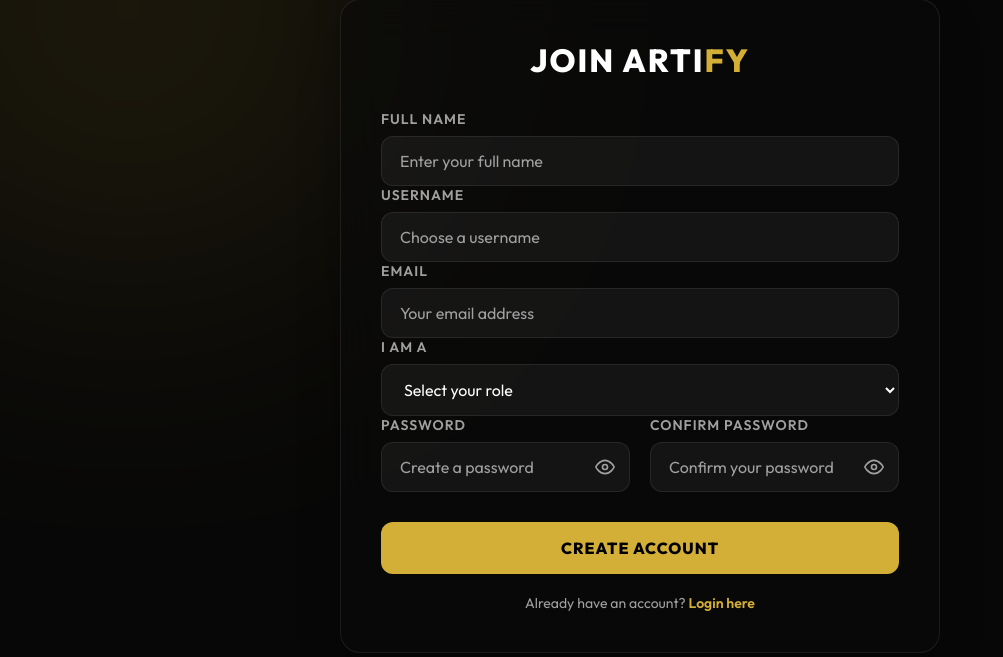
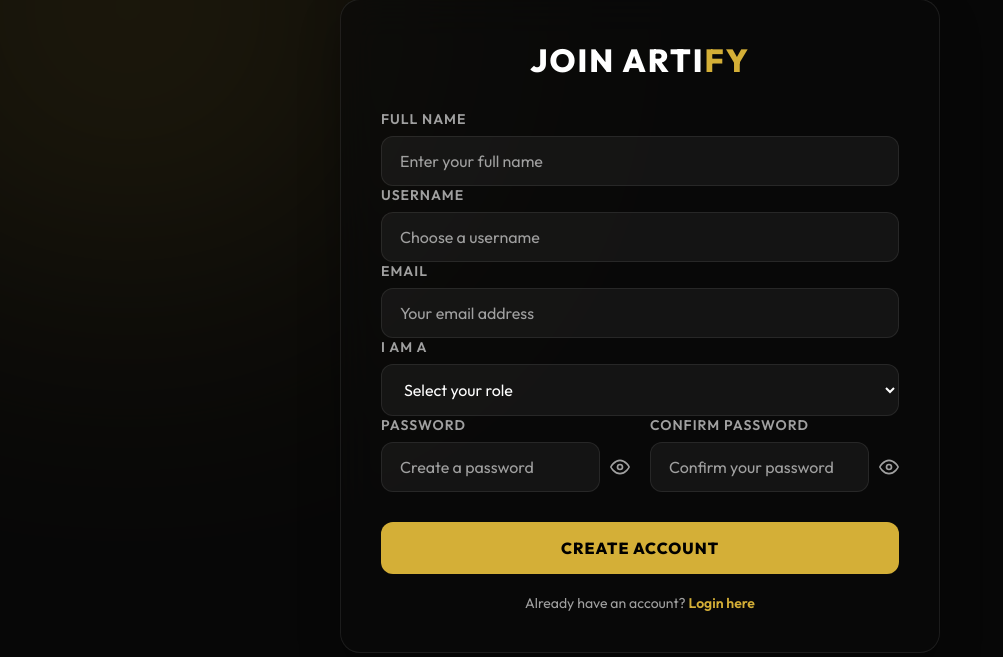
Before and after one commit to gayathrim06/Artify, a Django app: page /register/ in a window 1280 px wide. Shown: the part 121-778 px from the top of the page, without its empty margins (0-1003 px from the left). Run offline with Django 5.2, Linux system fonts and the light colour scheme.

Commit message:
Move eye icons completely outside of the input fields

```diff
--- a/templates/users/login.html
+++ b/templates/users/login.html
@@ -95,9 +95,9 @@
             </div>
             <div class="input-group">
                 <label>Password</label>
-                <div style="position: relative;">
-                    <input type="password" name="password" id="id_password" required placeholder="Enter your password" style="padding-right: 45px;">
-                    <button type="button" onclick="togglePassword()" style="position: absolute; right: 15px; top: 50%; transform: translateY(-50%); background: none; border: none; color: var(--text-muted); cursor: pointer; display: flex; align-items: center; justify-content: center; outline: none; transition: color 0.3s;">
+                <div style="display: flex; align-items: center; gap: 10px;">
+                    <input type="password" name="password" id="id_password" required placeholder="Enter your password" style="flex: 1;">
+                    <button type="button" onclick="togglePassword()" style="background: none; border: none; color: var(--text-muted); cursor: pointer; display: flex; align-items: center; justify-content: center; outline: none; transition: color 0.3s; padding: 0; width: auto;">
                         <svg id="eye-icon" xmlns="http://www.w3.org/2000/svg" width="20" height="20" viewBox="0 0 24 24" fill="none" stroke="currentColor" stroke-width="2" stroke-linecap="round" stroke-linejoin="round"><path d="M1 12s4-8 11-8 11 8 11 8-4 8-11 8-11-8-11-8z"></path><circle cx="12" cy="12" r="3"></circle></svg>
                     </button>
                 </div>
--- a/templates/users/register.html
+++ b/templates/users/register.html
@@ -321,9 +321,9 @@
                 <div class="form-group password-row">
                     <div class="form-group">
                         <label for="password">Password</label>
-                        <div style="position: relative;">
-                            <input type="password" id="password" name="password" placeholder="Create a password" required style="padding-right: 45px;">
-                            <button type="button" onclick="togglePassword('password', 'eye-icon-1')" style="position: absolute; right: 15px; top: 50%; transform: translateY(-50%); background: none; border: none; color: var(--text-muted); cursor: pointer; display: flex; align-items: center; justify-content: center; outline: none; transition: color 0.3s; width: auto; padding: 0; margin: 0; box-shadow: none;">
+                        <div style="display: flex; align-items: center; gap: 10px;">
+                            <input type="password" id="password" name="password" placeholder="Create a password" required style="flex: 1;">
+                            <button type="button" onclick="togglePassword('password', 'eye-icon-1')" style="background: none; border: none; color: var(--text-muted); cursor: pointer; display: flex; align-items: center; justify-content: center; outline: none; transition: color 0.3s; width: auto; padding: 0; margin: 0; box-shadow: none;">
                                 <svg id="eye-icon-1" xmlns="http://www.w3.org/2000/svg" width="20" height="20" viewBox="0 0 24 24" fill="none" stroke="currentColor" stroke-width="2" stroke-linecap="round" stroke-linejoin="round"><path d="M1 12s4-8 11-8 11 8 11 8-4 8-11 8-11-8-11-8z"></path><circle cx="12" cy="12" r="3"></circle></svg>
                             </button>
                         </div>
@@ -331,9 +331,9 @@
 
                     <div class="form-group">
                         <label for="password2">Confirm Password</label>
-                        <div style="position: relative;">
-                            <input type="password" id="password2" name="password2" placeholder="Confirm your password" required style="padding-right: 45px;">
-                            <button type="button" onclick="togglePassword('password2', 'eye-icon-2')" style="position: absolute; right: 15px; top: 50%; transform: translateY(-50%); background: none; border: none; color: var(--text-muted); cursor: pointer; display: flex; align-items: center; justify-content: center; outline: none; transition: color 0.3s; width: auto; padding: 0; margin: 0; box-shadow: none;">
+                        <div style="display: flex; align-items: center; gap: 10px;">
+                            <input type="password" id="password2" name="password2" placeholder="Confirm your password" required style="flex: 1;">
+                            <button type="button" onclick="togglePassword('password2', 'eye-icon-2')" style="background: none; border: none; color: var(--text-muted); cursor: pointer; display: flex; align-items: center; justify-content: center; outline: none; transition: color 0.3s; width: auto; padding: 0; margin: 0; box-shadow: none;">
                                 <svg id="eye-icon-2" xmlns="http://www.w3.org/2000/svg" width="20" height="20" viewBox="0 0 24 24" fill="none" stroke="currentColor" stroke-width="2" stroke-linecap="round" stroke-linejoin="round"><path d="M1 12s4-8 11-8 11 8 11 8-4 8-11 8-11-8-11-8z"></path><circle cx="12" cy="12" r="3"></circle></svg>
                             </button>
                         </div>
```
